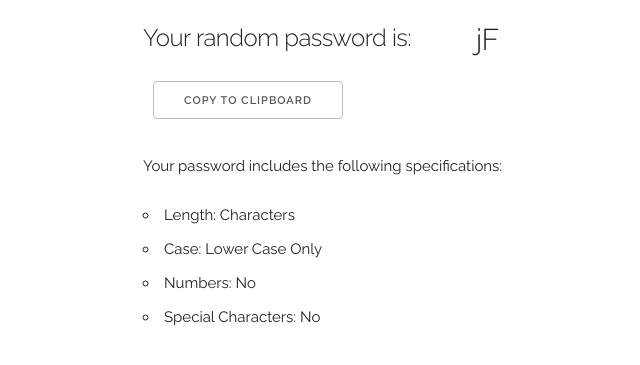
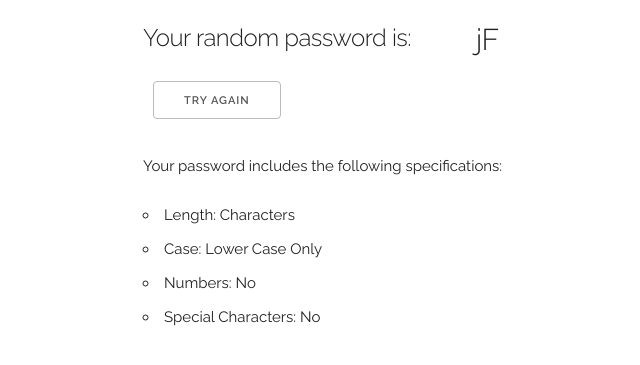
Before and after one commit to hallmichaelp/a2, a PHP site: page /generator.php in a window 1280 px wide. Shown: the part 101-466 px from the top of the page, without its empty margins (17-657 px from the left). Run offline with PHP 8.4, Linux system fonts and the light colour scheme; data that the repository does not hold is empty.

Commit message:
adding change to retry button

```diff
--- a/generator.php
+++ b/generator.php
@@ -38,7 +38,7 @@ $password = new Password($_POST['password_length'], $_POST['case'], !empty($_POS
 
     <div class="row">
       <div class="twelve columns">
-        <input class="button" type="submit" value="Copy to Clipboard">
+        <a href="index.php"><input class="button" type="submit" value="Try Again"></input></a>
       </div>
     </div>
 
```
